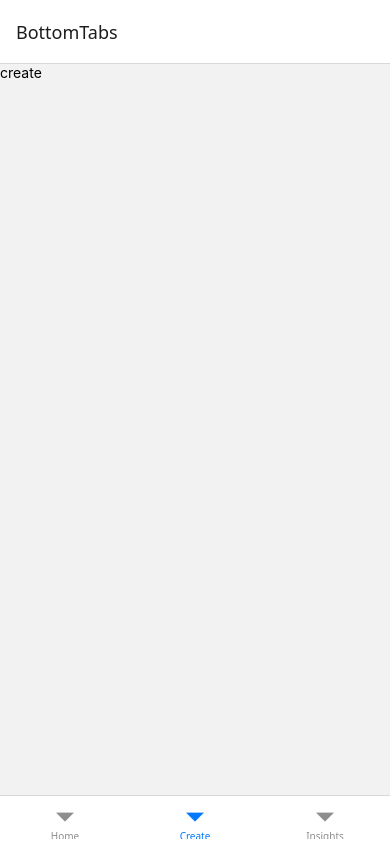
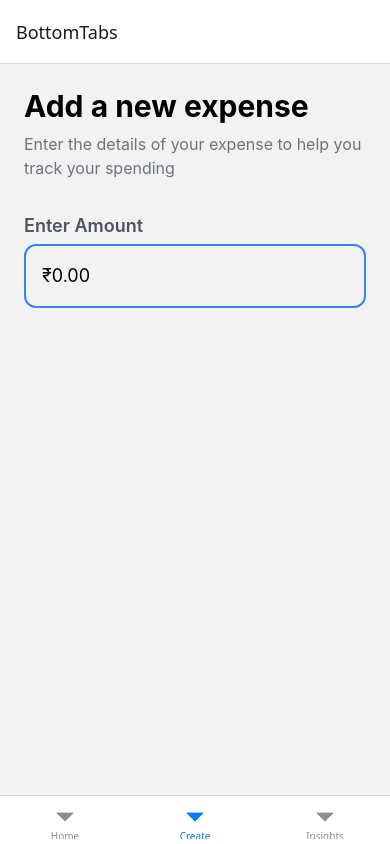
Before and after one commit to Vaibhav-kaushal-fricali/Expensio, a React Native app: screen /Create in a window 390 px wide. Built offline with nearby package versions, Linux system fonts and the light colour scheme.

Commit message:
create screen started

```diff
--- a/src/screen/Create.js
+++ b/src/screen/Create.js
@@ -1,14 +1,40 @@
-import { StyleSheet, Text, View } from "react-native";
-import React from "react";
+import { ScrollView, StyleSheet, Text, TextInput, View } from "react-native";
+import React, { useState } from "react";
+import tailwind from "twrnc";
 
 const Create = () => {
+  const [amount, setAmount] = useState(null);
   return (
     <View>
-      <Text>create</Text>
+      <ScrollView contentContainerStyle={tailwind`p-6`}>
+        {/* Header section */}
+        <Text style={tailwind`text-3xl font-bold text-black`}>
+          Add a new expense
+        </Text>
+        <Text style={tailwind`text-base text-gray-500 mt-2 mb-8`}>
+          Enter the details of your expense to help you track your spending
+        </Text>
+
+        {/* expense form section */}
+        <View style={tailwind`mb-5`}>
+          <Text style={tailwind`text-lg font-semibold text-gray-600`}>
+            Enter Amount
+          </Text>
+          <TextInput
+            placeholder="₹0.00"
+            style={tailwind`border-2 border-blue-500 p-4 rounded-xl text-lg mt-1`}
+            value={amount}
+            onChangeText={setAmount}
+          />
+        </View>
+        {/* inside this we will have 3 views => 1st and 2nd for textinput and 3rd for category selection */}
+
+        {/* footer section */}
+      </ScrollView>
     </View>
   );
 };
 
-export default Create
+export default Create;
 
 const styles = StyleSheet.create({});
```
